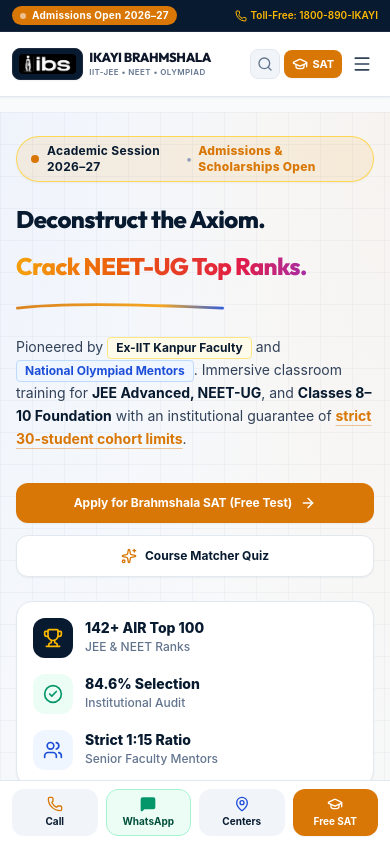
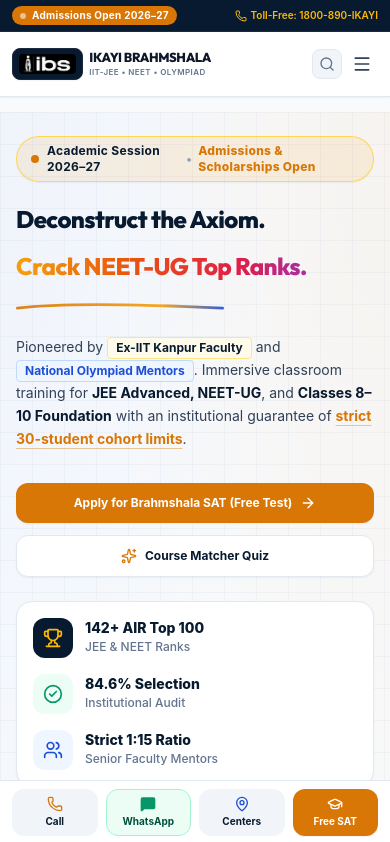
Before and after one commit to Abhimishra68/ikayi-brahmshala, a React (Vite) app: page / in a window 390 px wide. Shown: the top 842 px of the page. Built offline with nearby package versions, Linux system fonts and the light colour scheme.

Commit message:
Remove redundant mobile navbar SAT button (retained in drawer & hero)

```diff
--- a/src/components/Header.tsx
+++ b/src/components/Header.tsx
@@ -136,14 +136,13 @@
             </kbd>
           </button>
 
-          {/* Primary Action CTA Button */}
+          {/* Primary Action CTA Button (Desktop Only to Avoid Mobile Redundancy) */}
           <button
             onClick={onOpenDemoModal}
-            className="px-2 py-1.5 xs:px-3 xs:py-2 sm:px-5 sm:py-2.5 rounded-lg sm:rounded-xl bg-[#D97706] hover:bg-[#B45309] active:scale-95 text-white font-bold text-[11px] sm:text-sm transition-all shadow-xs flex items-center gap-1 sm:gap-2"
+            className="hidden lg:flex px-5 py-2.5 rounded-xl bg-[#D97706] hover:bg-[#B45309] active:scale-95 text-white font-bold text-sm transition-all shadow-xs items-center gap-2"
           >
-            <GraduationCap className="w-4 h-4 sm:w-4.5 sm:h-4.5 text-white shrink-0" />
-            <span className="hidden min-[420px]:inline">Book SAT Test</span>
-            <span className="inline min-[420px]:hidden">SAT</span>
+            <GraduationCap className="w-4.5 h-4.5 text-white shrink-0" />
+            <span>Book SAT Test</span>
           </button>
 
           {/* Mobile Menu Button */}
```
